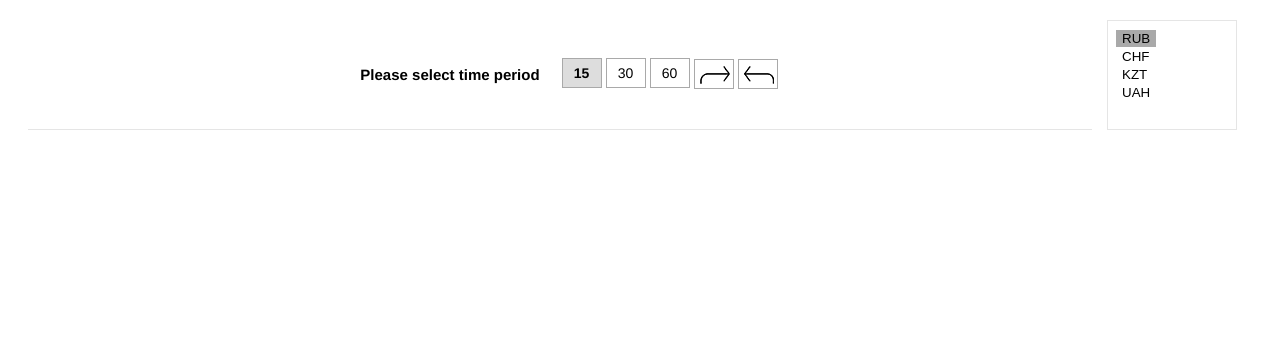
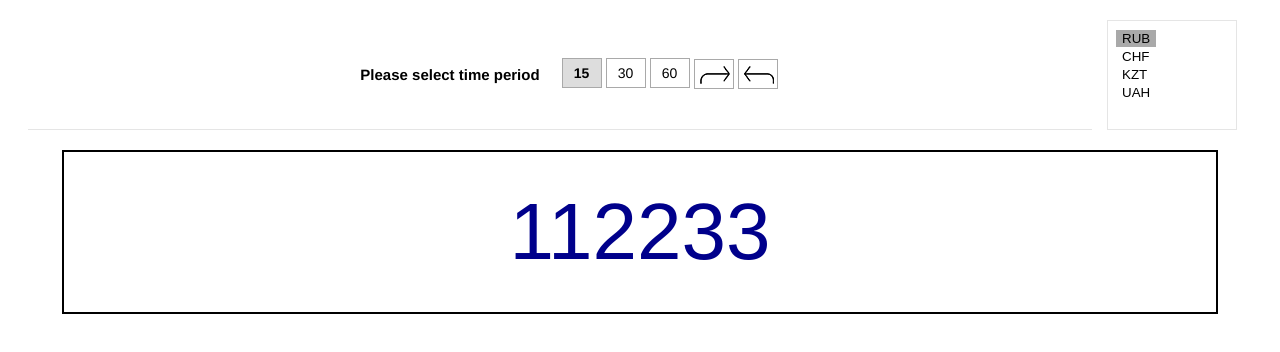
Before and after one commit to VukZh/Otus-ReactJS-Course, a React app: page / in a window 1280 px wide. Shown: the top 352 px of the page. Built offline with nearby package versions, Linux system fonts and the light colour scheme.

Commit message:
add CurrencyData component

```diff
--- a/src/components/Button.tsx
+++ b/src/components/Button.tsx
@@ -10,7 +10,8 @@ export class Button extends React.Component<ButtonProps> {
   clickTimePeriodHandler = (time: string) =>
     console.log(`clicked on time period: ${time}`);
   render() {
-    const mode = this.props.active ? 'button--active' : 'button--no-active';
+    console.log('.', this.props.active);
+    const mode = this.props!.active ? 'button--active' : 'button--no-active';
     return (
       <button
         type='button'
--- /dev/null
+++ b/src/components/CurrencyData.tsx
@@ -0,0 +1,11 @@
+import React from 'react';
+import './currencyData.css';
+
+interface CurrencyDataProps {
+  exchangeRate: number;
+}
+export class CurrencyData extends React.Component<CurrencyDataProps> {
+  render() {
+    return <div className='formattedData'>{this.props.exchangeRate}</div>;
+  }
+}
--- /dev/null
+++ b/src/components/currencyData.css
@@ -0,0 +1,13 @@
+.formattedData {
+  width: 90vw;
+  height: 20vh;
+  display: flex;
+  justify-content: center;
+  align-items: center;
+  margin: 0 auto;
+  font-family: Arial, SansSerif;
+  font-size: 5rem;
+  line-height: 7rem;
+  color: darkblue;
+  border: 2px solid black;
+}
--- a/src/index.tsx
+++ b/src/index.tsx
@@ -4,10 +4,12 @@ import './main.css';
 
 import { Header } from './components/Header';
 import { CurrencyList } from './components/CurrencyList';
+import { CurrencyData } from './components/CurrencyData';
 
 class App extends React.Component {
   render() {
     return (
+      <>
         <div className='mainWrapper'>
           <Header></Header>
           <CurrencyList
@@ -15,6 +17,8 @@ class App extends React.Component {
             currencies={['RUB', 'CHF', 'KZT', 'UAH']}
           ></CurrencyList>
         </div>
+        <CurrencyData exchangeRate={112233}></CurrencyData>
+      </>
     );
   }
 }
```
Also changed, not shown: 2 other files (tests, documents, lock files or other folders). Lines whose indentation alone changed are shown as unchanged.
